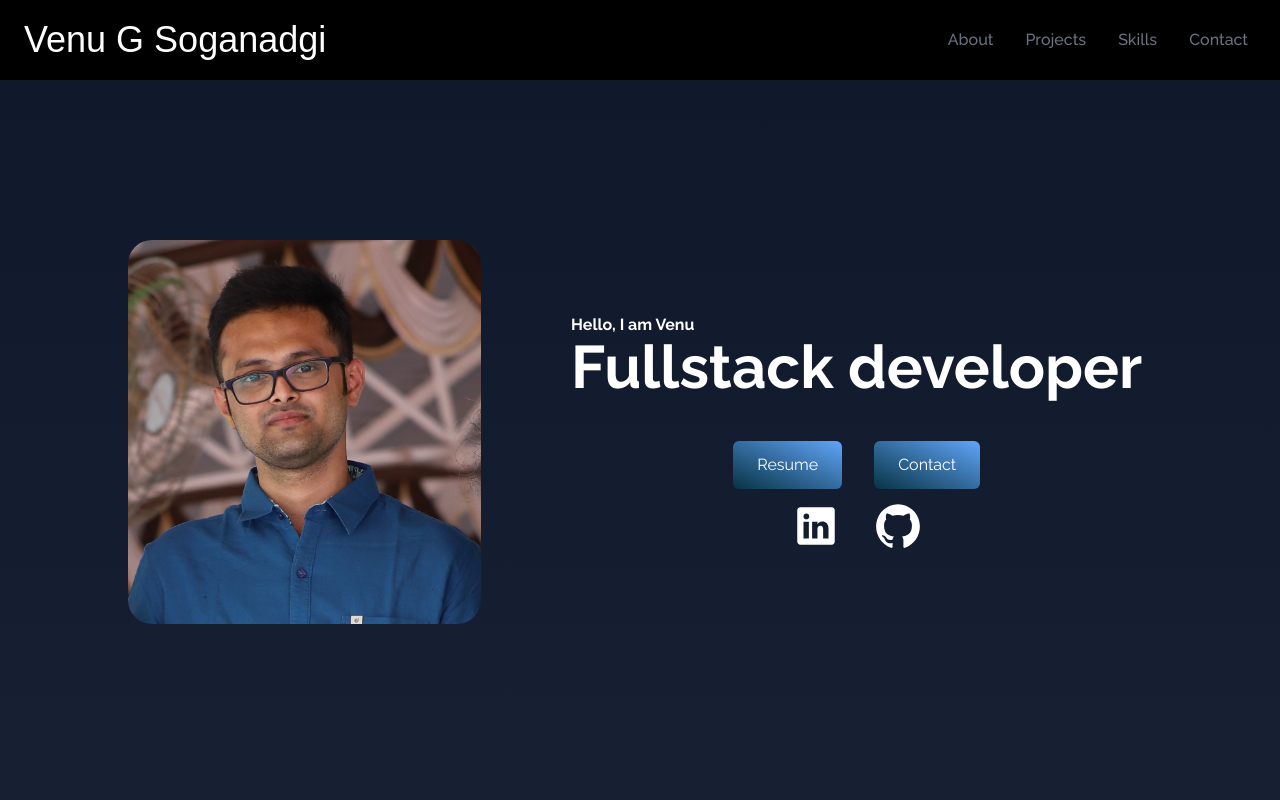
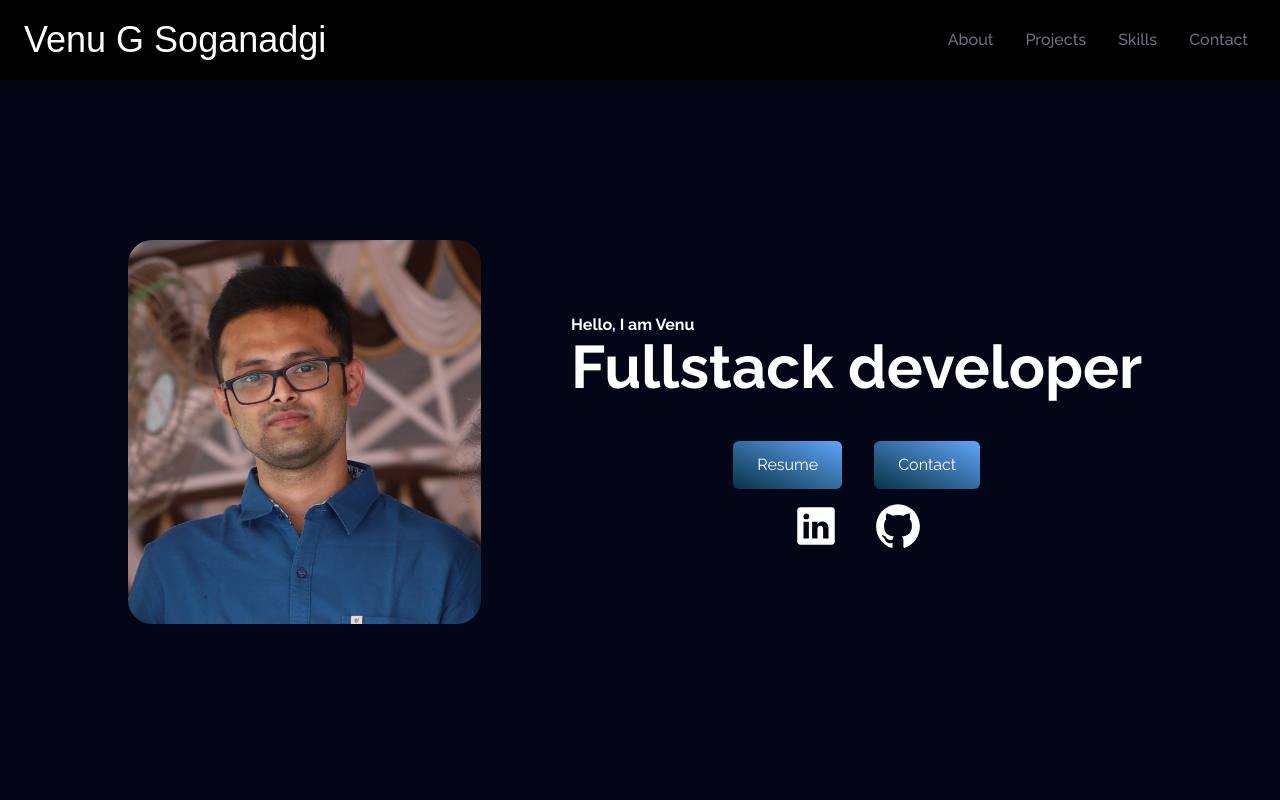
Before and after one commit to V24039/css-portfolio, a React (Create React App) app: page / in a window 1280 px wide. Shown: the top 800 px of the page. Built offline with nearby package versions, Linux system fonts and the light colour scheme.

Commit message:
bg and bug fix

```diff
--- a/src/App.tsx
+++ b/src/App.tsx
@@ -7,7 +7,7 @@ import { Skills } from "./components/Pages/Skills";
 
 function App() {
   return (
-    <div className="text-white w-full bg-gradient-to-b from-slate-900 via-slate-800 to-slate-700">
+    <div className="text-white w-full bg-slate-950">
       <NavBar />
       <Home />
       <About />
--- a/src/components/Pages/Home/const.ts
+++ b/src/components/Pages/Home/const.ts
@@ -13,7 +13,7 @@ export const links: ILinksValue[] = [
   {
     id: 0,
     element: LinkElements.LINKEDIN,
-    href: "https://www.linkedin.com/in/venu-soganadgi-b98483150",
+    href: "https://www.linkedin.com/in/venu-soganadgi",
   },
   {
     id: 1,
--- a/src/components/Pages/Projects/Projects.tsx
+++ b/src/components/Pages/Projects/Projects.tsx
@@ -1,6 +1,7 @@
 import { IProjectValues, projects } from "./const";
 
 const Projects = () => {
+
   const getProjects = (project: IProjectValues, index: number) => (
     <div key={`project-${index}`} className="flex flex-col gap-3 border-l-4 border-b-4 p-2 border-gray-500">
       <p className="text-2xl font-bold inline underline hover:text-violet-400">
--- a/src/components/Pages/Projects/const.ts
+++ b/src/components/Pages/Projects/const.ts
@@ -2,6 +2,7 @@ export interface IProjectValues {
     label: string;
     descp: string;
     gitHub: string;
+    projectLink?:string
     techUsed: string[];
 }
 
@@ -18,6 +19,7 @@ export const projects:IProjectValues[] = [
     descp:
       "A spring application to obtain the weather of a city using the pin code for a particular date, using GeoNames and Visual Crossing weather API",
     gitHub: "https://github.com/V24039/Weather",
+    projectLink:"https://venuweather.netlify.app/",
     techUsed: ["Java", "SpringBoot", "Rest API"],
   },
   {
```
